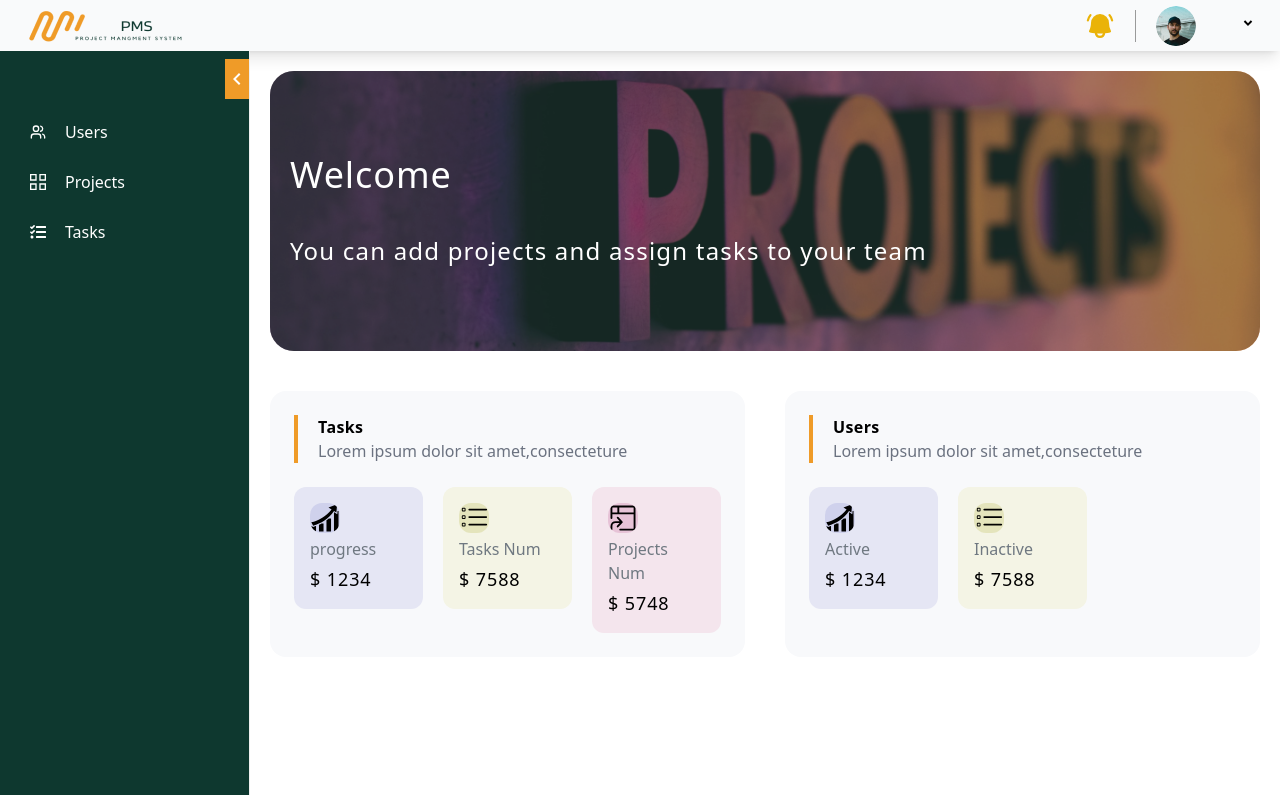
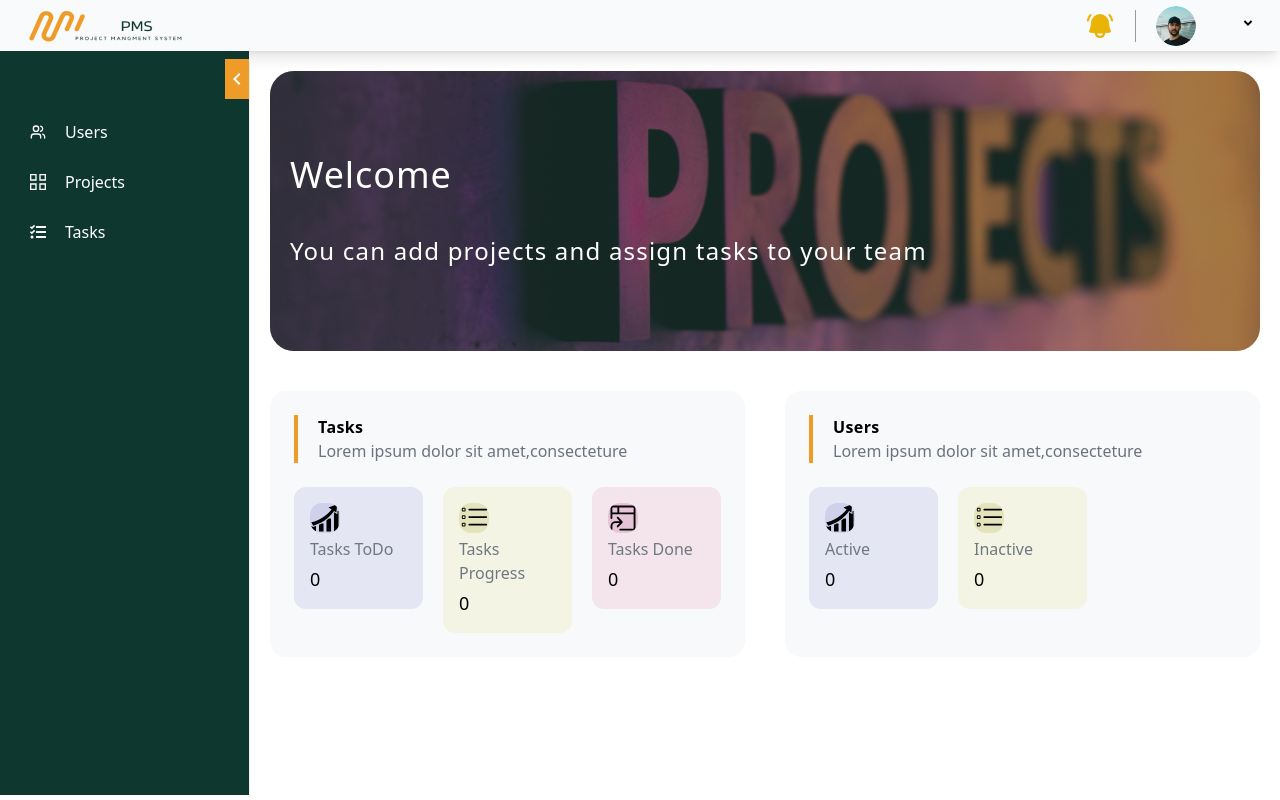
Before and after one commit to ziadyasserr/Project-Management_System, a React (Vite) app: page /dashboard in a window 1280 px wide. Built offline with nearby package versions, Linux system fonts and the light colour scheme; no server answers; sample sign-in values are in the browser's storage.

Commit message:
dashboard-Fix

```diff
--- a/src/modules/dashboard/components/Dashboard.tsx
+++ b/src/modules/dashboard/components/Dashboard.tsx
@@ -1,14 +1,63 @@
 // import React from 'react'
-import { useContext } from 'react';
+import { useContext, useEffect, useState } from 'react';
 import { BsListTask } from 'react-icons/bs';
 import { GiProgression } from 'react-icons/gi';
 import { GoProjectSymlink } from 'react-icons/go';
 
 import header from '../../../assets/header.png';
 import { AuthContext } from '../../../context/AuthContext/AuthContext';
+import {
+  axiosInstance,
+  TASKS_URLS,
+  USERS_URLS,
+} from '../../../services/apisUrls/apisUrls';
+
+interface UsersCount {
+  activatedEmployeeCount: number;
+  deactivatedEmployeeCount: number;
+}
+interface TasksCount {
+  toDo: number;
+  inProgress: number;
+  done: number;
+}
 
 export default function Dashboard() {
   const { loginData } = useContext(AuthContext);
+  const [userState, setUserState] = useState<UsersCount>({
+    activatedEmployeeCount: 0,
+    deactivatedEmployeeCount: 0,
+  });
+
+  const [taskState, setTaskState] = useState<TasksCount>({
+    toDo: 0,
+    inProgress: 0,
+    done: 0,
+  });
+
+  useEffect(() => {
+    (async () => {
+      try {
+        const response = await axiosInstance.get<UsersCount>(
+          USERS_URLS.COUNT_USERS,
+        );
+        console.log(response.data);
+        setUserState(response.data);
+      } catch (error) {
+        console.log(error);
+      }
+    })();
+
+    (async () => {
+      try {
+        const response =await axiosInstance.get<TasksCount>(TASKS_URLS.TASKS_COUNT);
+        console.log(response.data);
+        setTaskState(response.data);
+      } catch (error) {
+        console.log(error);
+      }
+    })();
+  }, []);
 
   return (
     <>
@@ -47,27 +96,27 @@ export default function Dashboard() {
             <div className="md:col-span-2 col-span-3">
               <div className="bg-[#E5E6F4] rounded-xl  p-4">
                 <GiProgression className="text-3xl   bg-[#CFD1EC] rounded-xl " />
-                <span className="block text-[#6F7881] my-1">progress</span>
+                <span className="block text-[#6F7881] my-1">Tasks ToDo</span>
                 <span className="block text-black text-lg tracking-wider">
-                  $ 1234
+                  {taskState.toDo}
                 </span>
               </div>
             </div>
             <div className="md:col-span-2 col-span-3 ">
               <div className="bg-[#F4F4E5] rounded-xl  p-4">
                 <BsListTask className="text-3xl   bg-[#E4E4BC] rounded-xl " />
-                <span className="block text-[#6F7881] my-1">Tasks Num</span>
+                <span className="block text-[#6F7881] my-1">Tasks Progress</span>
                 <span className="block text-black text-lg tracking-wider">
-                  $ 7588
+                {taskState.inProgress}
                 </span>
               </div>
             </div>
             <div className="md:col-span-2 col-span-3 ">
               <div className="bg-[#F4E5ED] rounded-xl  p-4">
                 <GoProjectSymlink className="text-3xl   bg-[#E7C3D7] rounded-xl " />
-                <span className="block text-[#6F7881] my-1">Projects Num</span>
+                <span className="block text-[#6F7881] my-1">Tasks Done</span>
                 <span className="block text-black text-lg tracking-wider">
-                  $ 5748
+                {taskState.done}
                 </span>
               </div>
             </div>
@@ -88,7 +137,7 @@ export default function Dashboard() {
                 <GiProgression className="text-3xl   bg-[#CFD1EC] rounded-xl " />
                 <span className="block text-[#6F7881] my-1">Active</span>
                 <span className="block text-black text-lg tracking-wider">
-                  $ 1234
+                  {userState.activatedEmployeeCount}
                 </span>
               </div>
             </div>
@@ -97,7 +146,7 @@ export default function Dashboard() {
                 <BsListTask className="text-3xl   bg-[#E4E4BC] rounded-xl " />
                 <span className="block text-[#6F7881] my-1">Inactive</span>
                 <span className="block text-black text-lg tracking-wider">
-                  $ 7588
+                  {userState.deactivatedEmployeeCount}
                 </span>
               </div>
             </div>
--- a/src/modules/projects/components/ProjectsList/ProjectsList.tsx
+++ b/src/modules/projects/components/ProjectsList/ProjectsList.tsx
@@ -1,24 +1,38 @@
 // import React from 'react'
+import { format } from 'date-fns';
 import { useEffect, useState } from 'react';
 import { BiExpandVertical } from 'react-icons/bi';
 import { FaChevronLeft, FaChevronRight, FaPlus } from 'react-icons/fa';
 import { IoIosSearch } from 'react-icons/io';
 import { useNavigate } from 'react-router-dom';
+
 import {
   axiosInstance,
   PROJECTS_URLS,
 } from '../../../../services/apisUrls/apisUrls';
 
-interface ProjectsResponse {
-  data: any;
-  message: string;
-}
-interface ProjectData {
+interface Task {
   id: number;
   title: string;
   description: string;
-  creationDate: number;
-  task: object[];
+  status: string;
+  creationDate: string;
+}
+
+interface DataResponse {
+  id: number;
+  description: string;
+  title: string;
+  creationDate: string;
+  task: Task[];
+}
+
+interface ProjectResponse {
+  data: DataResponse[];
+  pageNumber: number;
+  pageSize: number;
+  totalNumberOfRecords: number;
+  totalNumberOfPages: number;
 }
 
 export default function ProjectsList() {
@@ -28,12 +42,13 @@ export default function ProjectsList() {
   // const handleClick = (id: number) => {
   //   setShowOptions((prev) => (prev === id ? null : id)); // Toggle menu for the specific project
   // };
-  const [projects, setProjects] = useState([]);
+  const [projects, setProjects] = useState<DataResponse[]>([]);
 
-  const allProjects = async () => {
+  const allProjects = async (title?: string) => {
     try {
-      const response = await axiosInstance.get<ProjectsResponse>(
+      const response = await axiosInstance.get<ProjectResponse>(
         PROJECTS_URLS.GET_PROJECTS,
+        { params: { title } },
       );
       console.log(response.data.data);
       setProjects(response.data.data);
@@ -44,6 +59,11 @@ export default function ProjectsList() {
   useEffect(() => {
     allProjects();
   }, []);
+
+  const projectsFilter = (input: React.ChangeEvent<HTMLInputElement>) => {
+    allProjects(input.target.value);
+    // console.log(input.target.value);
+  };
 
   return (
     <>
@@ -67,6 +87,7 @@ export default function ProjectsList() {
               type="search"
               placeholder="Search here"
               className="shadow-2xl pl-10 py-2 focus:outline-none ml-4 my-5 border-[.7px] rounded-[24px]"
+              onChange={projectsFilter}
             />
             <IoIosSearch className="absolute left-8 bottom-8" />
           </div>
@@ -121,7 +142,7 @@ export default function ProjectsList() {
 
             {projects.length > 0 ? (
               <tbody>
-                {projects.map((project: ProjectData) => (
+                {projects.map((project: DataResponse) => (
                   <tr className=" even:bg-[#F5F5F5]" key={project.id}>
                     <td
                       scope="row"
@@ -140,13 +161,15 @@ export default function ProjectsList() {
                       scope="row"
                       className="px-6 py-4 font-medium text-[#4F4F4F] whitespace-nowrap"
                     >
-                      {project.task.length}
+                      {project.task.length > 0
+                        ? project.task.length
+                        : 'No tasks'}
                     </td>
                     <td
                       scope="row"
                       className="px-6 py-4 font-medium text-[#4F4F4F] whitespace-nowrap"
                     >
-                      {project.creationDate}
+                      {format(new Date(project.creationDate), 'yyyy-MM-dd')}
                     </td>
 
                     <td
--- a/src/services/apisUrls/apisUrls.ts
+++ b/src/services/apisUrls/apisUrls.ts
@@ -18,9 +18,11 @@ export const USERS_URLS = {
   REGISTER: `/Users/Register`,
   VERIFY: `/Users/verify`,
   CHANGE_PASSWORD: `/Users/ChangePassword`,
+  COUNT_USERS: `/Users/count`,
 };
 export const TASKS_URLS = {
   GET_TASKS: `/Task`,
+  TASKS_COUNT: `/Task/count`,
 };
 export const PROJECTS_URLS = {
   GET_PROJECTS: `/Project/manager`,
```
